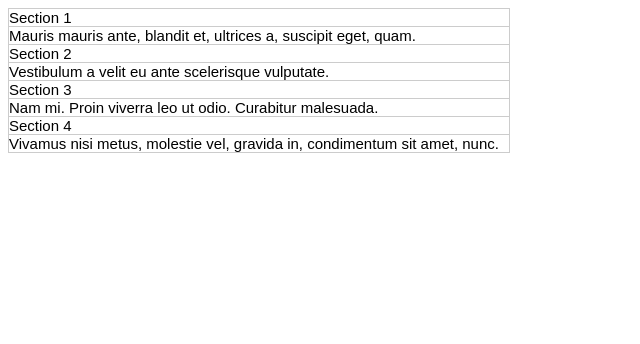
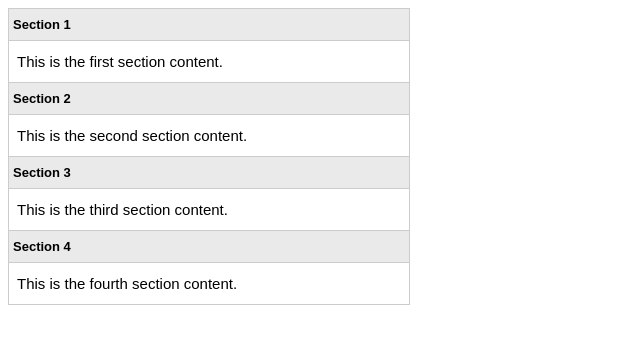
Before and after one commit to dmaaron/jquery-custom-plugin, a plain HTML site: page index.html in a window 1280 px wide. Shown: the whole page, without its empty margins (0-640 px from the left). Drawn offline with Linux system fonts and the light colour scheme.

Commit message:
makes style adjustments to accordion

```diff
--- a/css/style.css
+++ b/css/style.css
@@ -1,5 +1,5 @@
 .accordion {
-  width: 500px;
+  width: 400px;
   border: 1px solid #ccc;
   border-bottom: none;
   font-family: Arial, Helvetica, sans-serif;
@@ -11,3 +11,15 @@
   border-bottom: 1px solid #ccc;
   margin: 0px;
 }
+
+.accordion dt {
+    cursor:pointer;
+    background:#eaeaea;
+    padding: 8px 4px;
+    font-size:13px;
+    font-weight: bold;
+}
+
+.accordion dd {
+    padding:12px 8px;
+}
--- a/index.html
+++ b/index.html
@@ -7,13 +7,13 @@
 <body>
     <dl class="accordion" id="my-accordion">
       <dt>Section 1</dt>
-        <dd>Mauris mauris ante, blandit et, ultrices a, suscipit eget, quam.</dd>
+        <dd>This is the first section content.</dd>
       <dt>Section 2</dt>
-        <dd>Vestibulum a velit eu ante scelerisque vulputate.</dd>
+        <dd>This is the second section content.</dd>
       <dt>Section 3</dt>
-        <dd>Nam mi. Proin viverra leo ut odio. Curabitur malesuada.</dd>
+        <dd>This is the third section content.</dd>
       <dt>Section 4</dt>
-        <dd>Vivamus nisi metus, molestie vel, gravida in, condimentum sit amet, nunc.</dd>
+        <dd>This is the fourth section content.</dd>
     </dl>
 
 </body>
```
